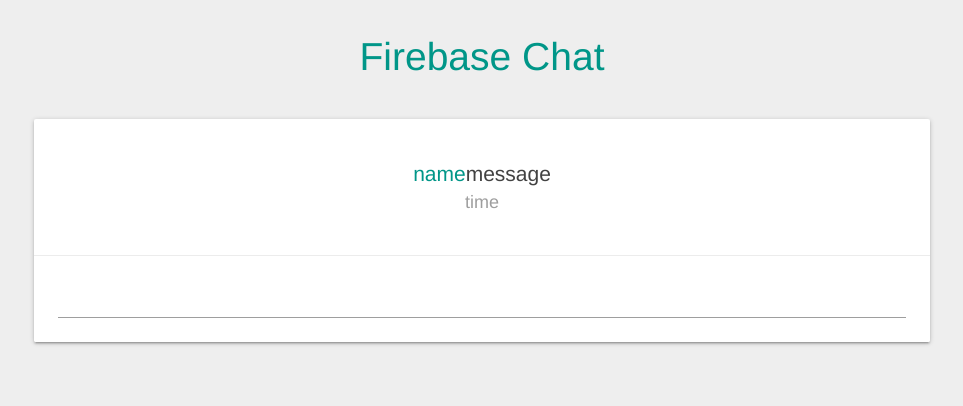
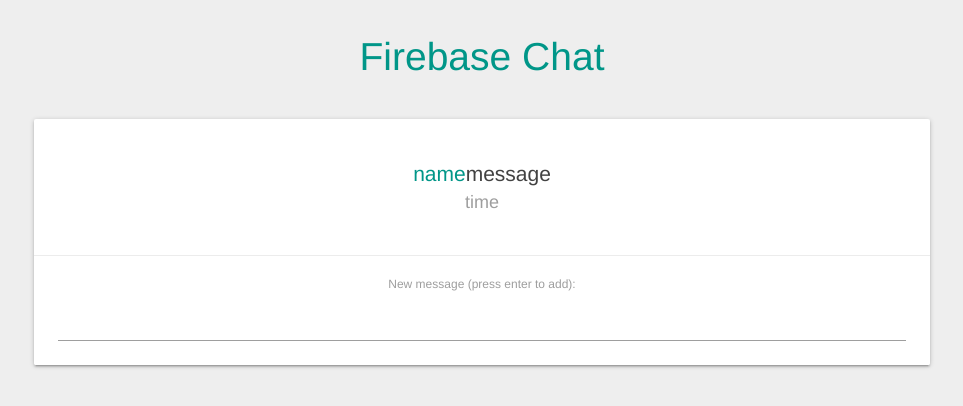
Before and after one commit to flochlaysebastien/vue-real-time-chat, a Vue app: page / in a window 1280 px wide. Both pictures are taken after typing "Sample" into the empty fields and a click on the button "ENTER CHAT". Shown: the top 406 px of the page, without its empty margins (158-1121 px from the left). Built offline with nearby package versions, Linux system fonts and the light colour scheme.

Commit message:
feat(chat): add newMessage component

```diff
--- a/src/components/Chat.vue
+++ b/src/components/Chat.vue
@@ -12,17 +12,22 @@
         </ul>
       </div>
       <div class="card-action">
-        <input type="text" />
+        <NewMessage :name="name" />
       </div>
     </div>
   </div>
 </template>
 
 <script>
+import NewMessage from '@/components/NewMessage'
+
 export default {
   name: "Chat",
   props: {
     name: String
+  },
+  components: {
+    NewMessage
   },
   data() {
     return {};
--- /dev/null
+++ b/src/components/NewMessage.vue
@@ -0,0 +1,31 @@
+<template>
+  <div class="new-message">
+    <form @submit.prevent="addMessage">
+      <label for="new-message">New message (press enter to add):</label>
+      <input type="text" name="new-message" v-model="newMessage" />
+    </form>
+  </div>
+</template>
+
+<script>
+export default {
+    name: 'NewMessage',
+      props: {
+    name: String
+  },
+  data() {
+      return {
+          newMessage: null
+      }
+  },
+  methods: {
+      addMessage(){
+          console.log(this.newMessage, this.name, Date.now())
+      }
+  }
+}
+</script>
+
+<style>
+
+</style>
```
